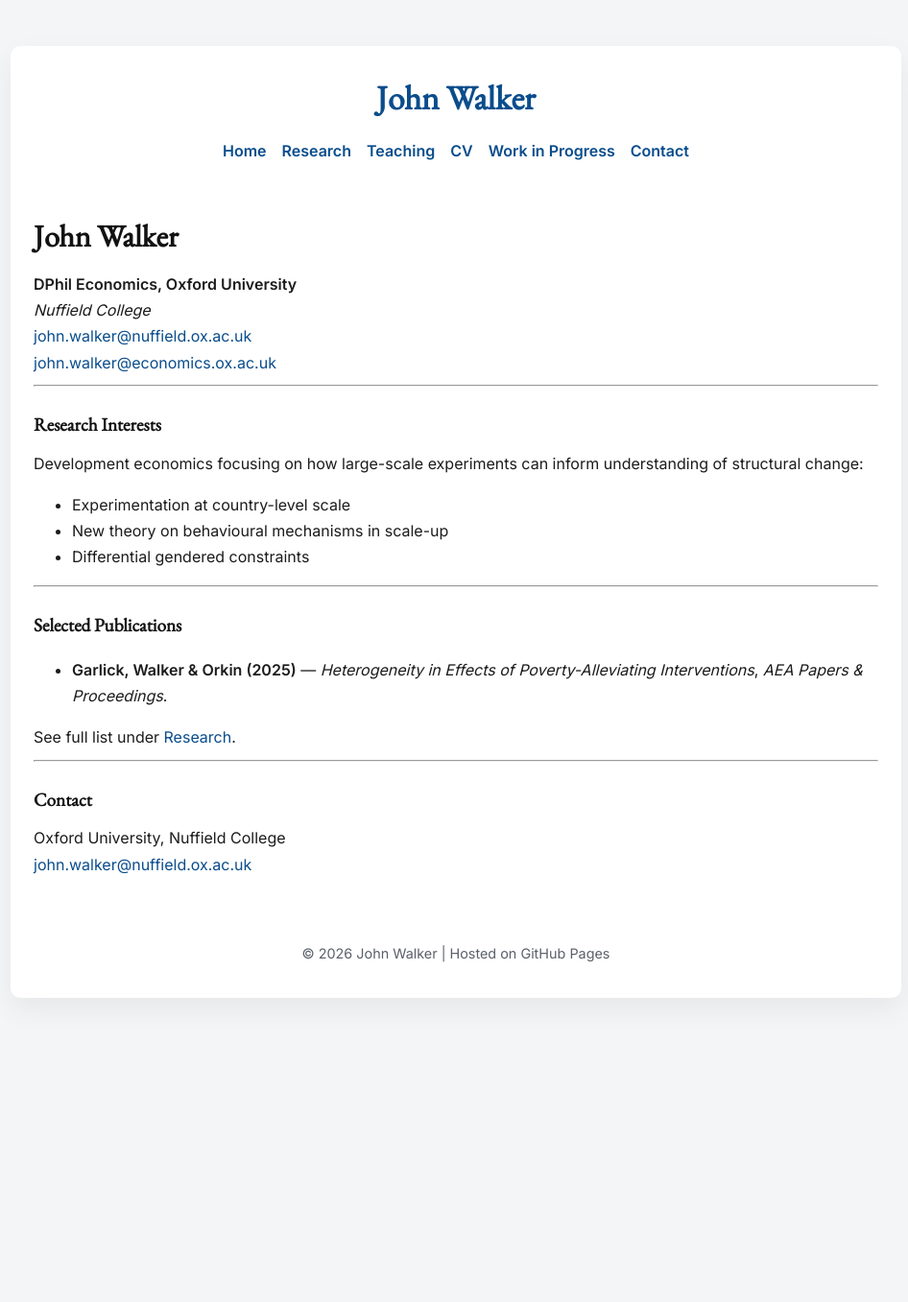
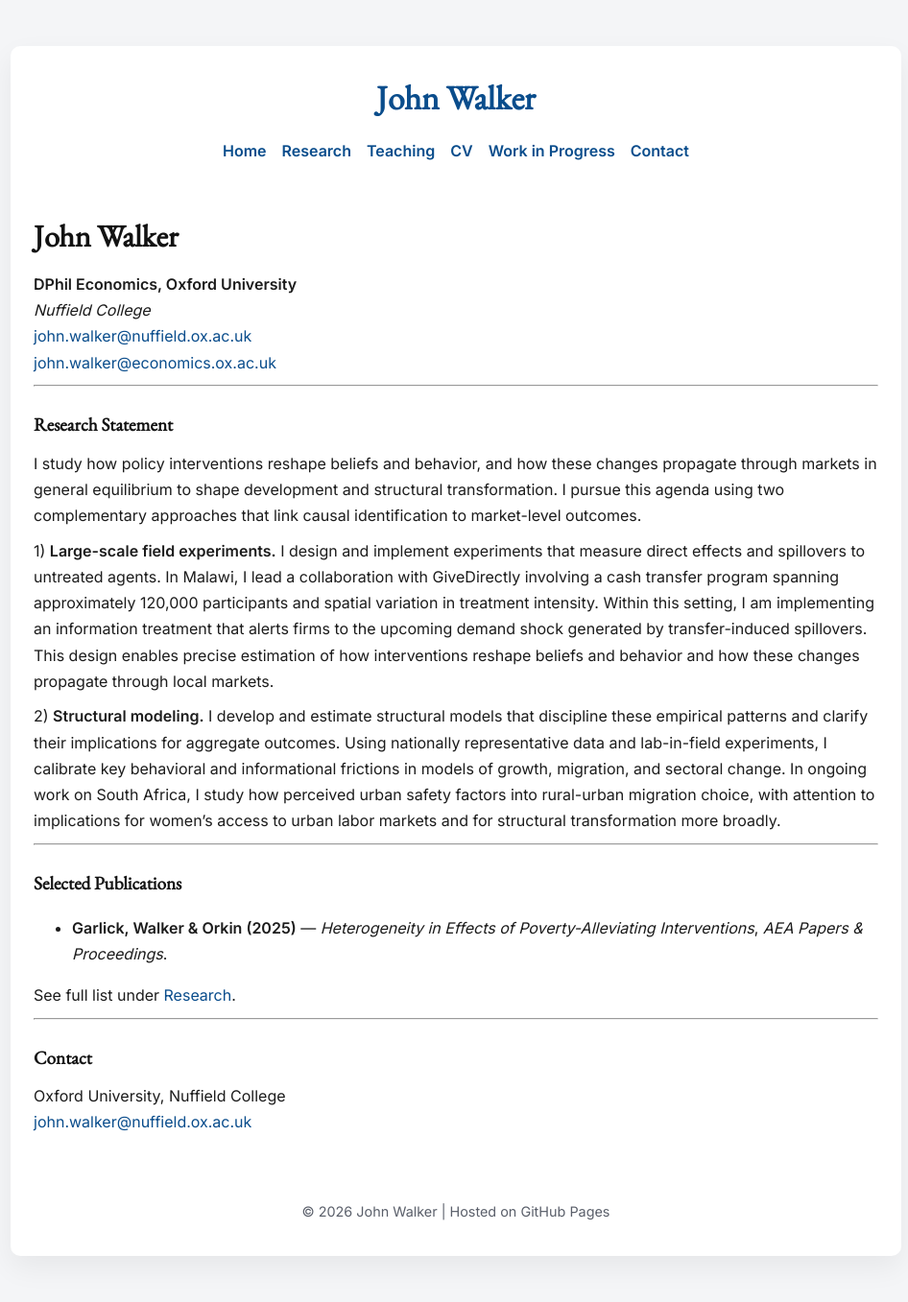
Before and after one commit to jwal1024/johnwalkerecon.github.io, a Jekyll site: the page built from index.md, in a window 1280 px wide. Shown: the whole page at 96% size, without its empty margins (165-1111 px from the left). Built offline with Jekyll 4.4.1, drawn with Linux system fonts in a browser that asks for light colours; before the commit the page ends 1088 px from its top, so only the background shows below that.

Commit message:
Update index.md

```diff
--- a/index.md
+++ b/index.md
@@ -11,11 +11,12 @@ title: Home
 
 ---
 
-### Research Interests
-Development economics focusing on how large-scale experiments can inform understanding of structural change:
-- Experimentation at country-level scale
-- New theory on behavioural mechanisms in scale-up
-- Differential gendered constraints
+### Research Statement
+I study how policy interventions reshape beliefs and behavior, and how these changes propagate through markets in general equilibrium to shape development and structural transformation. I pursue this agenda using two complementary approaches that link causal identification to market-level outcomes.
+
+1) **Large-scale field experiments.** I design and implement experiments that measure direct effects and spillovers to untreated agents. In Malawi, I lead a collaboration with GiveDirectly involving a cash transfer program spanning approximately 120,000 participants and spatial variation in treatment intensity. Within this setting, I am implementing an information treatment that alerts firms to the upcoming demand shock generated by transfer-induced spillovers. This design enables precise estimation of how interventions reshape beliefs and behavior and how these changes propagate through local markets.
+
+2) **Structural modeling.** I develop and estimate structural models that discipline these empirical patterns and clarify their implications for aggregate outcomes. Using nationally representative data and lab-in-field experiments, I calibrate key behavioral and informational frictions in models of growth, migration, and sectoral change. In ongoing work on South Africa, I study how perceived urban safety factors into rural-urban migration choice, with attention to implications for women's access to urban labor markets and for structural transformation more broadly.
 
 ---
 
```
